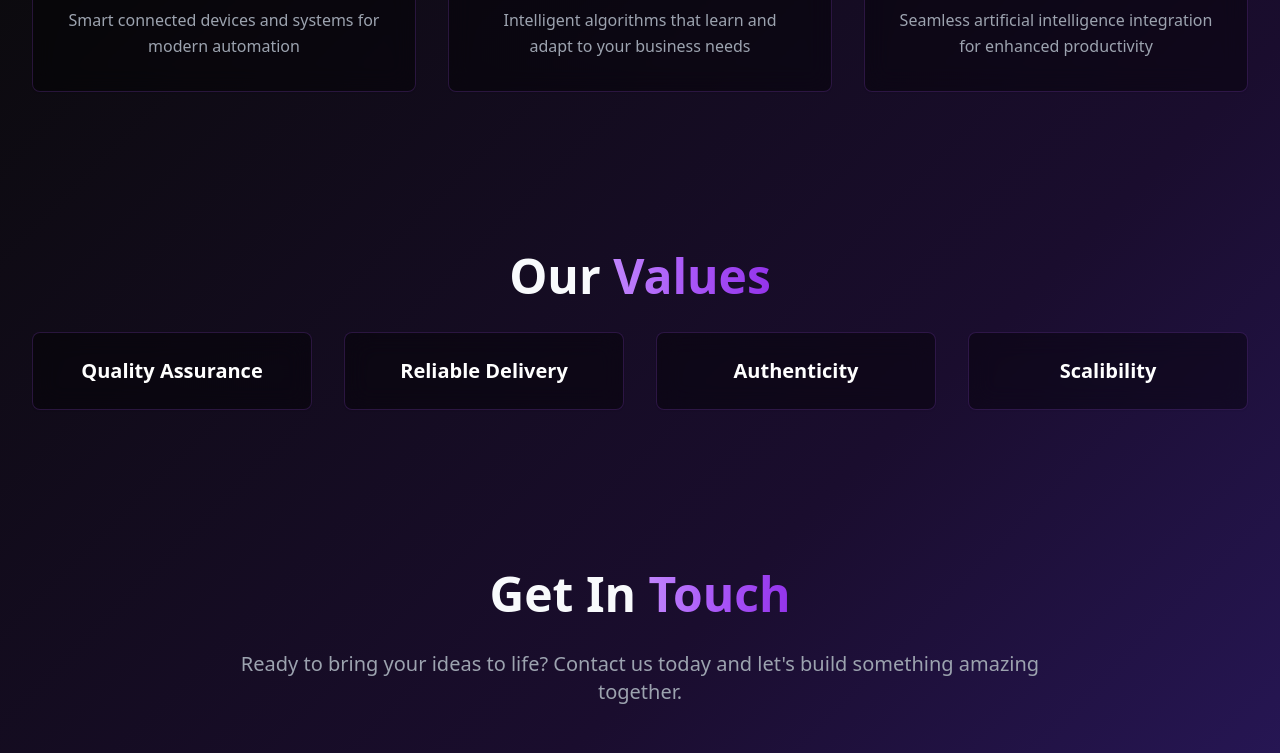
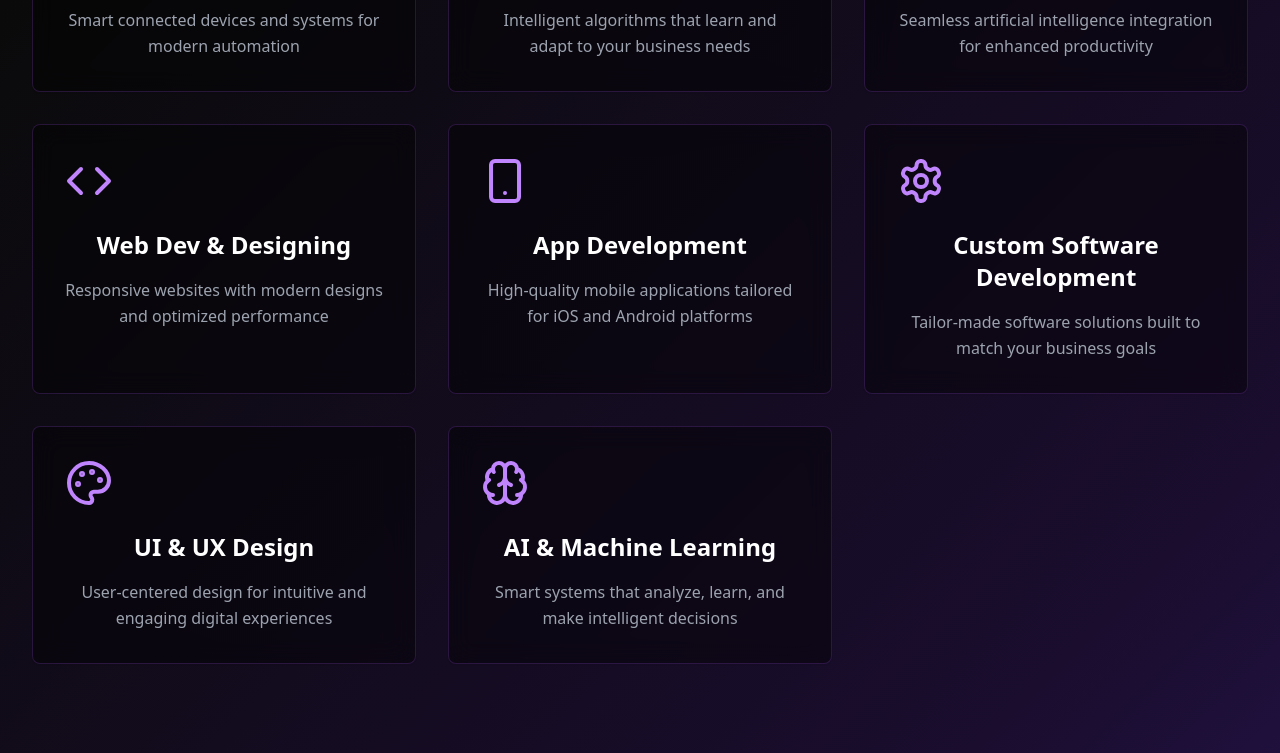
Before and after one commit to innoveloustech/innovelous-web-canvas, a React (Vite) app: page / in a window 1280 px wide. Shown: the part 1320-2073 px from the top of the page. Built offline with nearby package versions, Linux system fonts and the light colour scheme.

Commit message:
Update Index.tsx

```diff
--- a/src/pages/Index.tsx
+++ b/src/pages/Index.tsx
@@ -4,7 +4,7 @@ import { Button } from '@/components/ui/button';
 import { Card, CardContent } from '@/components/ui/card';
 import { Badge } from '@/components/ui/badge';
 import { Link } from 'react-router-dom';
-import { ArrowRight, Brain, Cpu, Wifi, Mail, Phone, Instagram, Linkedin, ExternalLink } from 'lucide-react';
+import { ArrowRight, Brain, Cpu, Wifi, Mail, Phone, Instagram, Linkedin, ExternalLink, Code, Smartphone, Settings, Palette } from 'lucide-react';
 
 const Index = () => {
   const services = [
@@ -23,6 +23,31 @@ const Index = () => {
       title: "AI Integration",
       description: "Seamless artificial intelligence integration for enhanced productivity",
     },
+    {
+    icon: <Code className="h-12 w-12" />,
+    title: "Web Dev & Designing",
+    description: "Responsive websites with modern designs and optimized performance",
+  },
+  {
+    icon: <Smartphone className="h-12 w-12" />,
+    title: "App Development",
+    description: "High-quality mobile applications tailored for iOS and Android platforms",
+  },
+  {
+    icon: <Settings className="h-12 w-12" />,
+    title: "Custom Software Development",
+    description: "Tailor-made software solutions built to match your business goals",
+  },
+  {
+    icon: <Palette className="h-12 w-12" />,
+    title: "UI & UX Design",
+    description: "User-centered design for intuitive and engaging digital experiences",
+  },
+  {
+    icon: <Brain className="h-12 w-12" />,
+    title: "AI & Machine Learning",
+    description: "Smart systems that analyze, learn, and make intelligent decisions",
+  },
   ];
 
   return (
```
